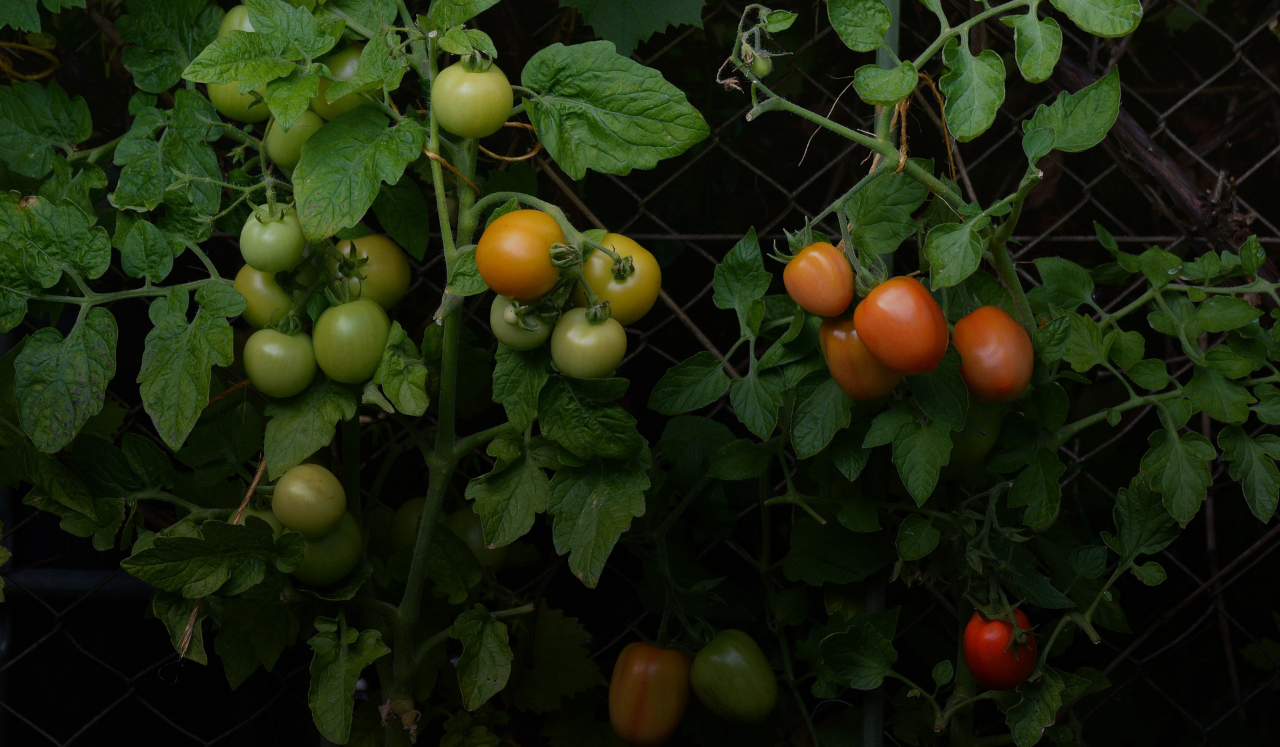
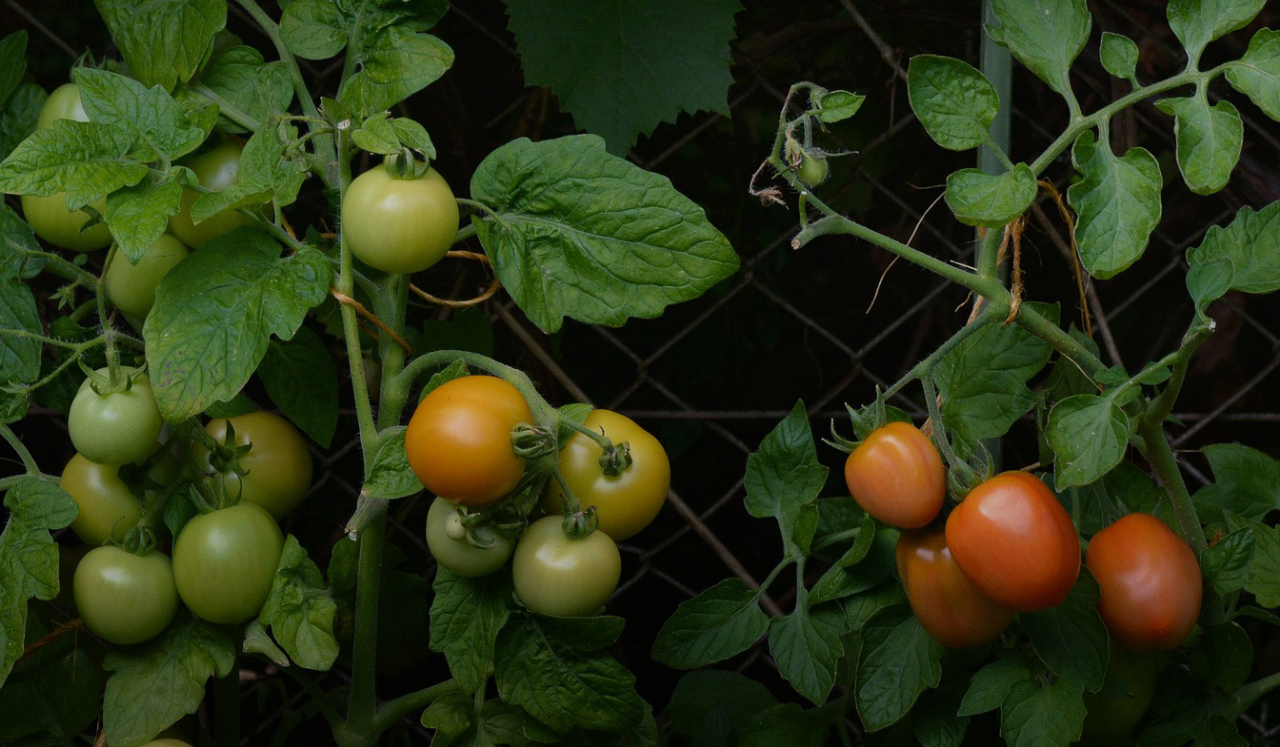
Before and after one commit to jctsai104/16_WindGrassFarm, a plain HTML site: page index.html in a window 1280 px wide. Shown: the part 91-838 px from the top of the page. Drawn offline with nearby package versions, Linux system fonts and the light colour scheme.

Commit message:
bgimg pb100% rm fixed

```diff
--- a/css/header-index.css
+++ b/css/header-index.css
@@ -6,9 +6,8 @@ body{
     background-repeat: no-repeat;
     background-size: cover;
     max-width:100%;
-    background-position: center;
-    padding-bottom: 844px;
-    background-attachment: fixed;
+    padding-bottom: 100%;
+    background-position: center center;
 }
 .logo{
     position: fixed;
```
